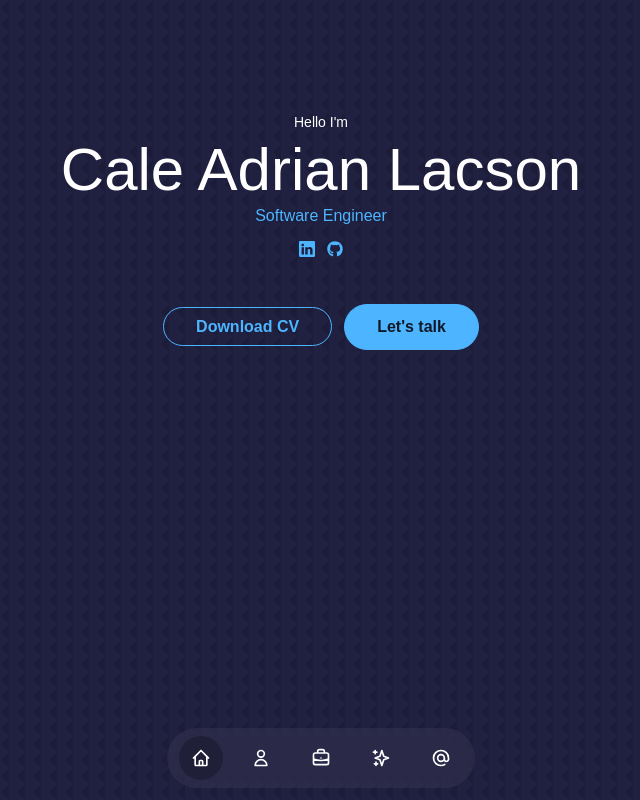
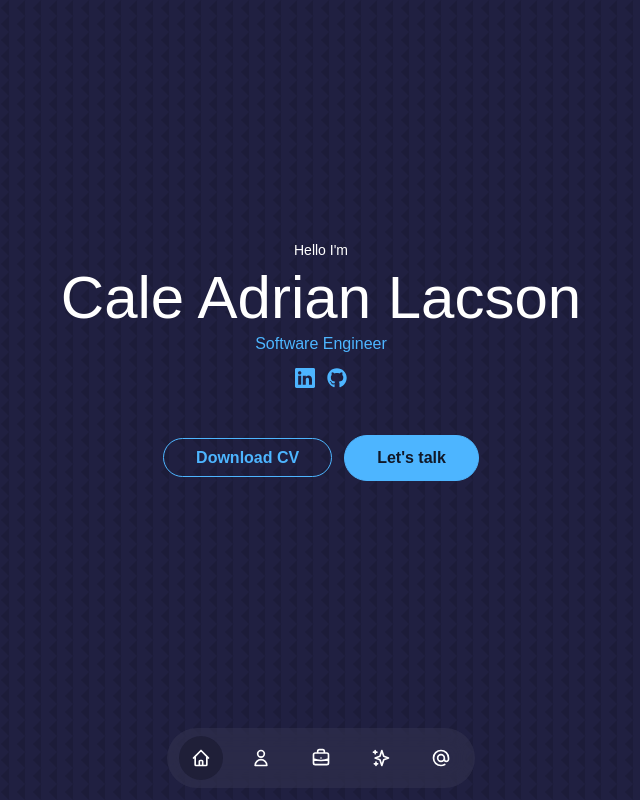
Before and after one commit to caleadrian/portfolio, a Next.js app: page / in a window 1280 px wide. Shown: the top 800 px of the page, without its empty margins (319-959 px from the left). Built offline with nearby package versions, Linux system fonts and the light colour scheme.

Commit message:
Fix icons size & Home Section Margin

```diff
--- a/pages/index.js
+++ b/pages/index.js
@@ -11,18 +11,18 @@ export default function Home() {
 
   return (
     <div className="flex flex-col py-28 px-10 sm:px-0 gap-56">
-      <div id="home" className=" text-center h-screen">
+      <div id="home" className=" text-center h-screen mt-32">
         <div className="text-sm font-medium mb-2">Hello I&apos;m</div>
         <div className="text-6xl font-thin mb-1">Cale Adrian Lacson</div>
         <div className="text-[#4db5ff] font-medium">Software Engineer</div>
 
         <div className="mt-3">
           <a href="https://www.linkedin.com/in/cale-adrian/" target="_blank" rel="noreferrer" className="font-semibold inline-flex items-center rounded mr-3">
-            <BsLinkedin className="text-[#4db5ff]" />
+            <BsLinkedin className="text-[#4db5ff] h-5 w-5" />
           </a>
 
           <a href="https://github.com/caleadrian/" target="_blank" rel="noreferrer" className="font-semibold inline-flex items-center rounded">
-            <FaGithub className="text-[#4db5ff]" />
+            <FaGithub className="text-[#4db5ff] h-5 w-5" />
           </a>
         </div>
 
```
